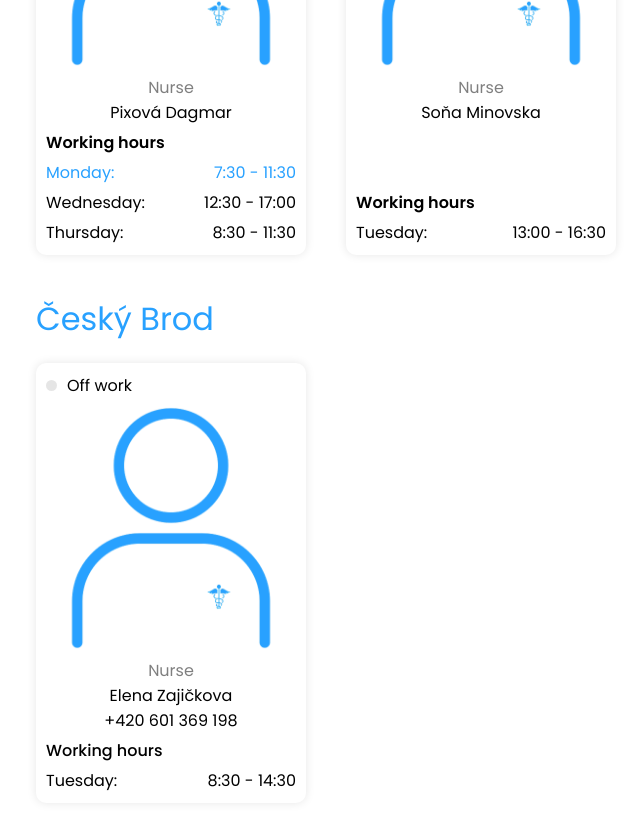
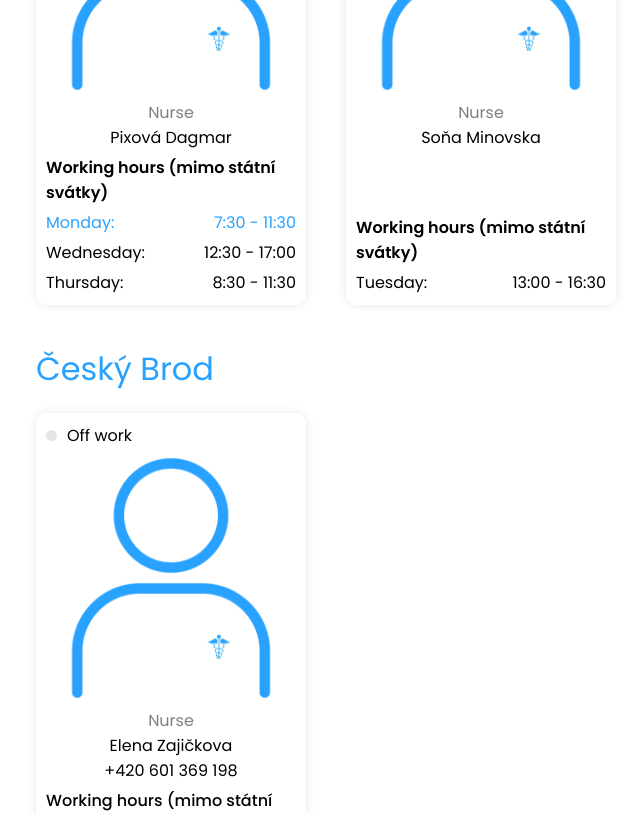
Before and after one commit to stepandordiai/bourek, a Next.js app in the folder frontend/: page /en/ordinacni-doba in a window 1280 px wide. Shown: the part 1320-2133 px from the top of the page, without its empty margins (4-644 px from the left). Built offline with nearby package versions, Linux system fonts and the light colour scheme; no server answers.

Commit message:
feat: update ordinacni-doba page

```diff
--- a/frontend/messages/cs.json
+++ b/frontend/messages/cs.json
@@ -89,8 +89,8 @@
 		"fri": "Pátek",
 		"sat": "Sobota",
 		"sun": "Neděle",
-		"atWork": "V práci",
-		"offWork": "Mimo práci"
+		"atWork": "V pracovní době",
+		"offWork": "Mimo pracovní dobu"
 	},
 
 	"clinicGallery": {
--- a/frontend/src/app/[locale]/layout.tsx
+++ b/frontend/src/app/[locale]/layout.tsx
@@ -7,10 +7,8 @@ import Banner from "@/components/Banner/Banner";
 import ScrollToTop from "@/utils/ScrollToTop";
 import Loading from "@/components/Loading/Loading";
 import ScrollToTopBtn from "@/components/ScrollToTopBtn/ScrollToTopBtn";
-import FacebookIcon from "@/components/icons/FacebookIcon";
-import TelIcon from "@/components/icons/TelIcon";
+import FloatContact from "@/components/FloatContact/FloatContact";
 import "@/scss/globals.scss";
-import FloatContact from "@/components/FloatContact/FloatContact";
 
 const poppins = Poppins({
 	variable: "--font-poppins",
--- a/frontend/src/app/[locale]/ordinacni-doba/page.tsx
+++ b/frontend/src/app/[locale]/ordinacni-doba/page.tsx
@@ -197,7 +197,7 @@ export default async function ClinicHours() {
 											</div>
 											<div className="our-team__card-bottom">
 												<p style={{ marginBottom: 5, fontWeight: 600 }}>
-													{t("our_team.working_hours")}
+													{t("our_team.working_hours")} (mimo státní svátky)
 												</p>
 												<ul className="our-team__working-hours">
 													{workingHours.map((day, i) => {
@@ -269,7 +269,7 @@ export default async function ClinicHours() {
 											</div>
 											<div className="our-team__card-bottom">
 												<p style={{ marginBottom: 5, fontWeight: 500 }}>
-													{t("our_team.working_hours")}
+													{t("our_team.working_hours")} (mimo státní svátky)
 												</p>
 												<ul className="our-team__working-hours">
 													{workingHours.map((day, i) => {
```
